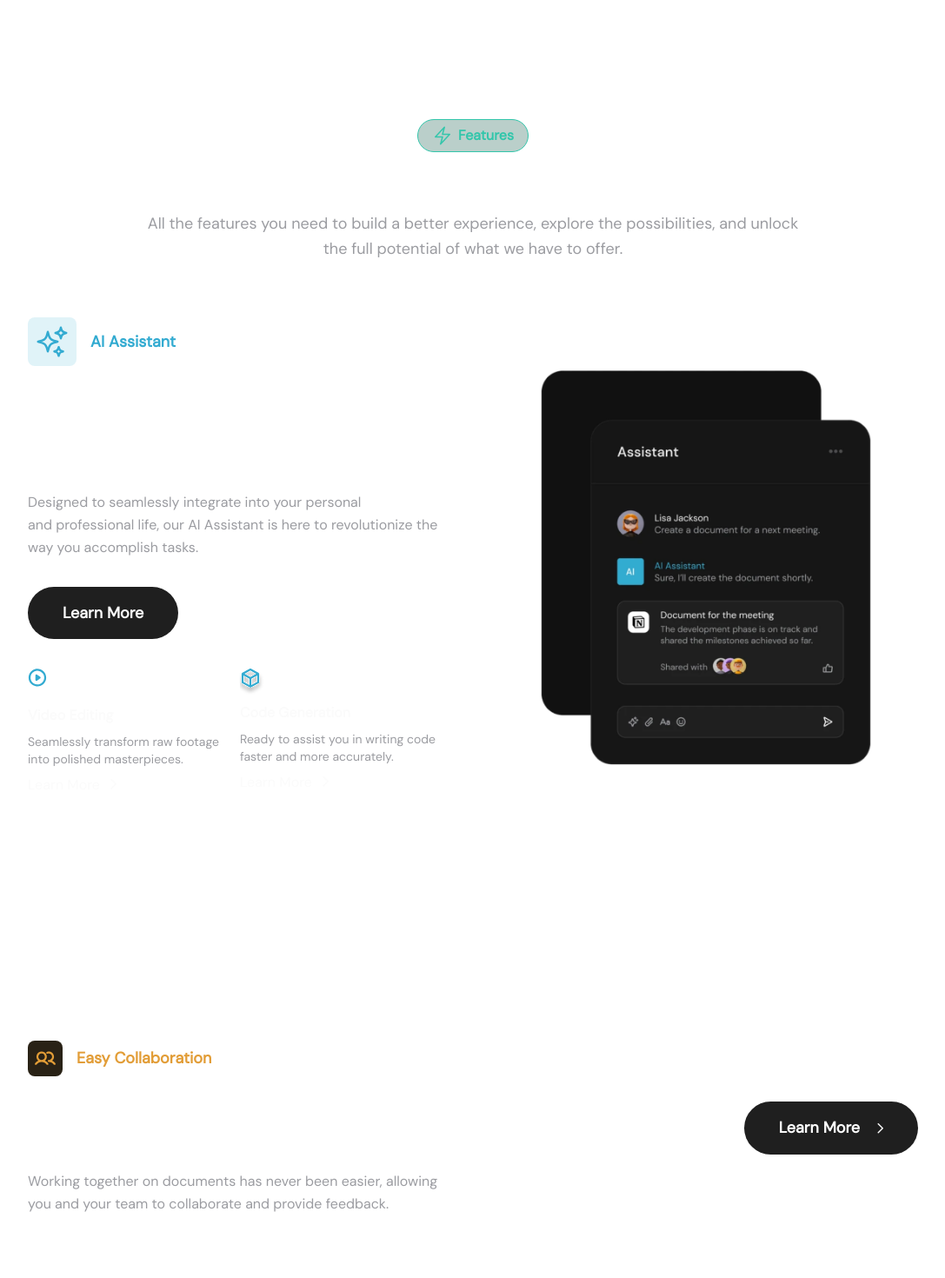
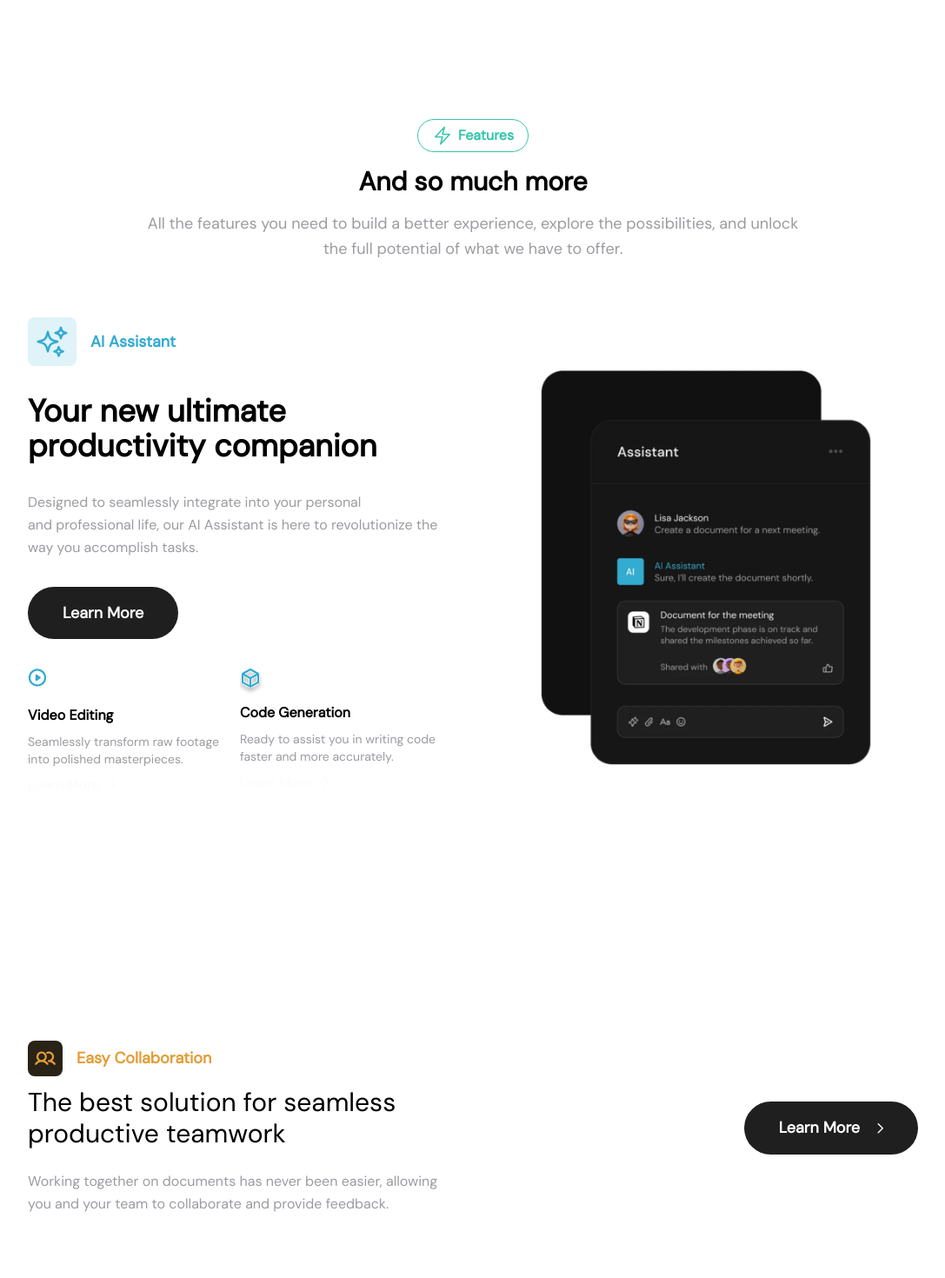
Before and after one commit to capitalizelearning/frontend, a React (Vite) app: page /features in a window 1280 px wide. Shown: the part 2300-3770 px from the top of the page at 87% size, without its empty margins (96-1183 px from the left). Built offline with nearby package versions, Linux system fonts and the light colour scheme.

Commit message:
syync color

```diff
--- a/src/components/Section/CardFooter.jsx
+++ b/src/components/Section/CardFooter.jsx
@@ -4,7 +4,7 @@ function CardFooter({ icon, title, desc, link }) {
     return (
         <div className="flex flex-col gap-2 text-center md:text-left">
             <p className="flex justify-center md:justify-start">{icon}</p>
-            <p className="text-[#FBFBFB] font-bold text-md">{title}</p>
+            <p className="text-black font-bold text-md dark:text-[#FBFBFB]">{title}</p>
             <p className="text-[#9B9CA1] text-sm">{desc}</p>
             <p className="flex justify-center md:justify-start mt-3 md:mt-0">
                 <a href={link} className="text-[#FBFBFB] font-medium text-md">
--- a/src/components/Section/HeaderTitle.jsx
+++ b/src/components/Section/HeaderTitle.jsx
@@ -16,14 +16,14 @@ function SectionHeaderTitle({
                     {title}
                 </p>
             ) : (
-                <div className="flex items-center gap-1.5 border border-solid bg-[#2364564f] border-[#33C6AB] text-[#33C6AB] rounded-full px-4 py-1.5 font-bold dark:border-[#33C6AB] dark:text-[#33C6AB]">
+                <div className="flex items-center gap-1.5 border border-solid dark:bg-[#2364564f] border-[#33C6AB] text-[#33C6AB] rounded-full px-4 py-1.5 font-bold dark:border-[#33C6AB] dark:text-[#33C6AB]">
                     {svgComponent}
                     {title}
                 </div>
             )}
             <h2
                 className={`text-3xl font-extrabold ${
-                    hasSvg ? "text-[#fff]" : "text-[#002A14] dark:text-white"
+                    hasSvg ? "dark:text-[#fff]" : "text-[#002A14] dark:text-white"
                 }`}>
                 {subTitle}
             </h2>
--- a/src/pages/Features.jsx
+++ b/src/pages/Features.jsx
@@ -270,7 +270,7 @@ export default function Features() {
                                             AI Assistant
                                         </span>
                                     </div>
-                                    <h3 className="text-3xl lg:text-4xl text-center md:text-left font-bold text-white mx-3 md:mx-0">
+                                    <h3 className="text-3xl lg:text-4xl text-center md:text-left font-bold dark:text-white mx-3 md:mx-0">
                                         Your new ultimate productivity companion
                                     </h3>
                                     <p className="text-[#9B9CA1] text-md leading-relaxed text-center md:text-left mx-3 md:mx-0">
@@ -341,7 +341,7 @@ export default function Features() {
                                                 Easy Collaboration
                                             </span>
                                         </div>
-                                        <h3 className="text-3xl font-medium text-white md:w-3/5 text-center md:text-left mt-3 md:mt-0 mb-3 md:md-0">
+                                        <h3 className="text-3xl font-medium text-black dark:text-white md:w-3/5 text-center md:text-left mt-3 md:mt-0 mb-3 md:md-0">
                                             The best solution for seamless
                                             productive teamwork
                                         </h3>
```
Also changed, not shown: src/components/Footer.jsx (+5 -4 lines).
